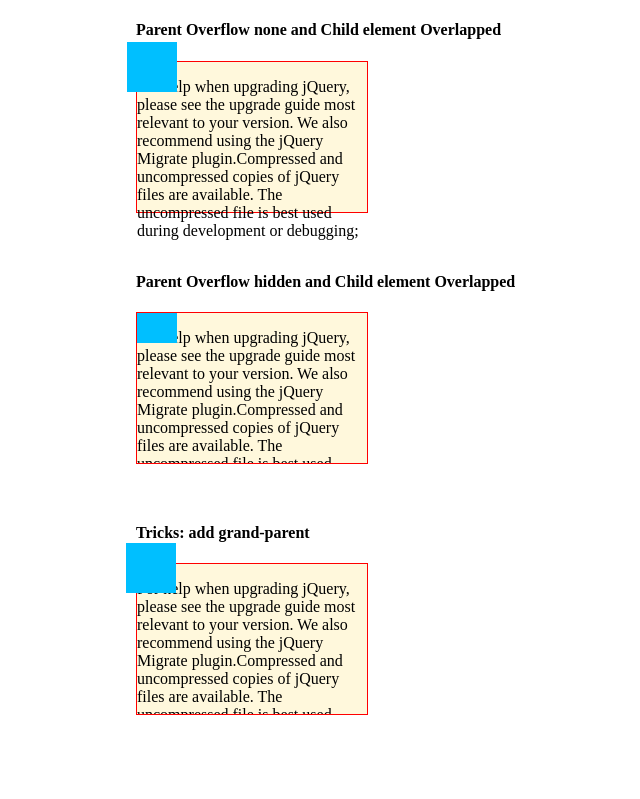
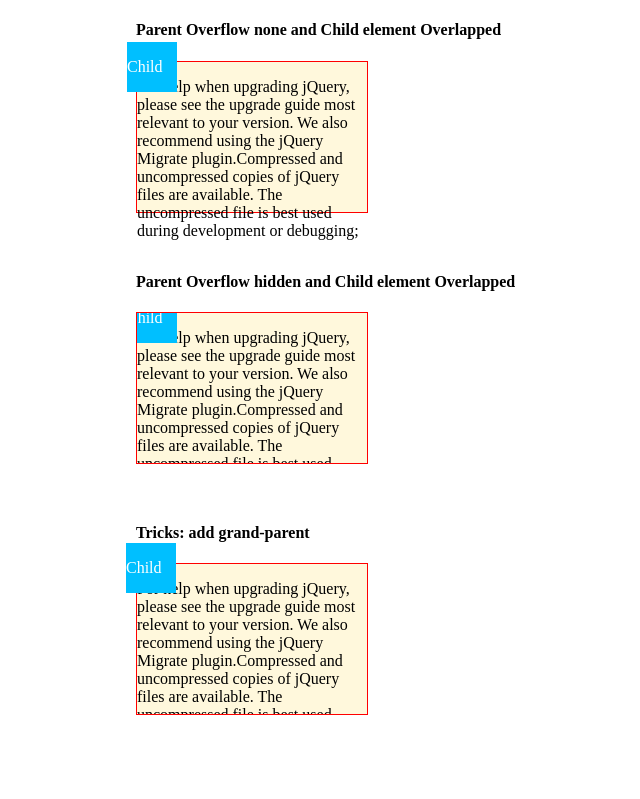
Before and after one commit to AaronFlower/css, a plain HTML site: page tricks/02 Absolute Position Overlap Hidden Parent.html in a window 1280 px wide. Shown: the whole page, without its empty margins (120-760 px from the left). Drawn offline with Linux system fonts and the light colour scheme.

Commit message:
Absoute fix

```diff
--- a/tricks/02 Absolute Position Overlap Hidden Parent.html
+++ b/tricks/02 Absolute Position Overlap Hidden Parent.html
@@ -23,6 +23,8 @@
 			left: -10px;
 			top: -20px;
 			background: deepskyblue;
+			color: white;
+			line-height: 50px;
 		}
 		.example01.parent {
 			overflow: initial;
@@ -45,14 +47,14 @@
 		<p>
 			For help when upgrading jQuery, please see the upgrade guide most relevant to your version. We also recommend using the jQuery Migrate plugin.Compressed and uncompressed copies of jQuery files are available. The uncompressed file is best used during development or debugging;
 		</p>
-		<div class="child"></div>
+		<div class="child">Child</div>
 	</div>
 	<h4>Parent Overflow hidden and Child element Overlapped</h4>
 	<div class="example02 parent">
 		<p>
 			For help when upgrading jQuery, please see the upgrade guide most relevant to your version. We also recommend using the jQuery Migrate plugin.Compressed and uncompressed copies of jQuery files are available. The uncompressed file is best used during development or debugging; the compressed file saves bandwidth and improves performance in production.
 		</p>
-		<div class="child"></div>
+		<div class="child">Child</div>
 	</div>
 	<h4>Tricks: add grand-parent</h4>
 	<div class="grand-parent">
@@ -61,7 +63,7 @@
 				For help when upgrading jQuery, please see the upgrade guide most relevant to your version. We also recommend using the jQuery Migrate plugin.Compressed and uncompressed copies of jQuery files are available. The uncompressed file is best used during development or debugging; the compressed file saves bandwidth and improves performance in production.
 			</p>
 		</div>
-		<div class="child"></div>
+		<div class="child">Child</div>
 	</div>
 </body>
 </html>
```
